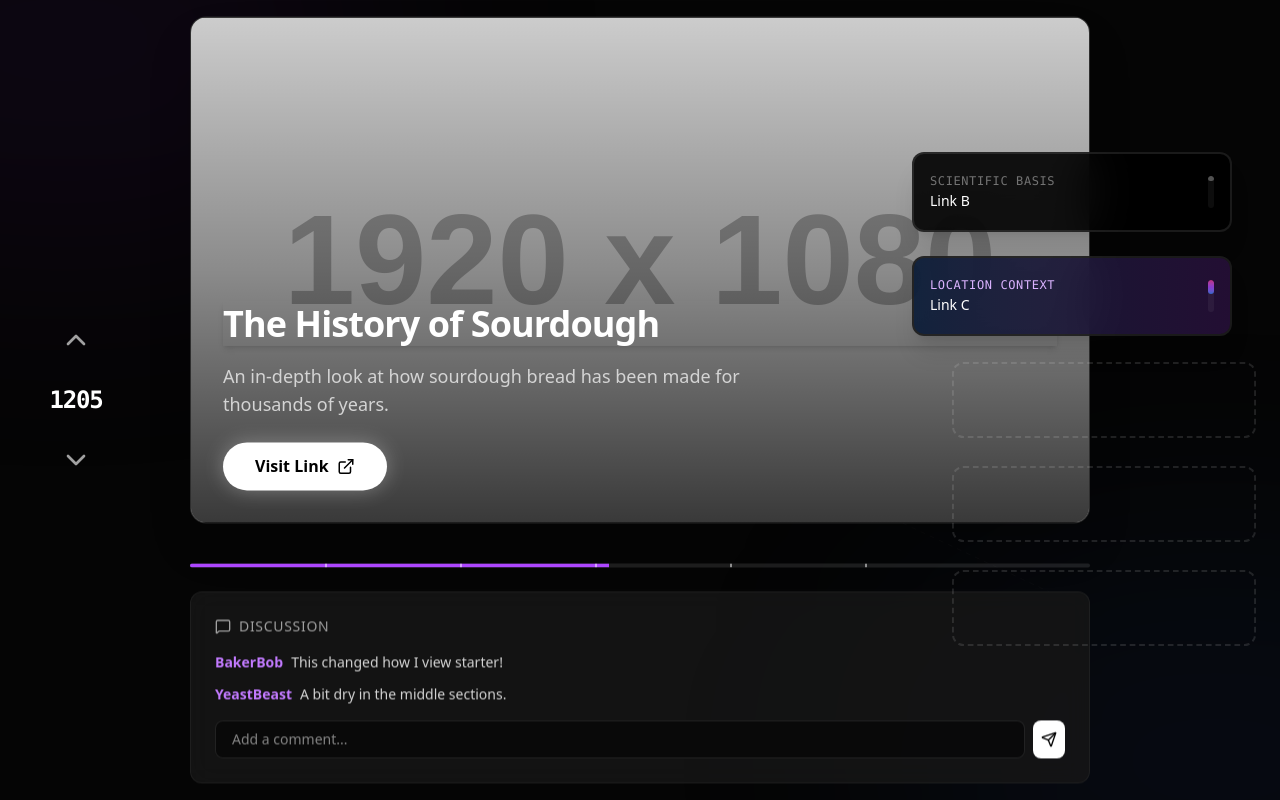
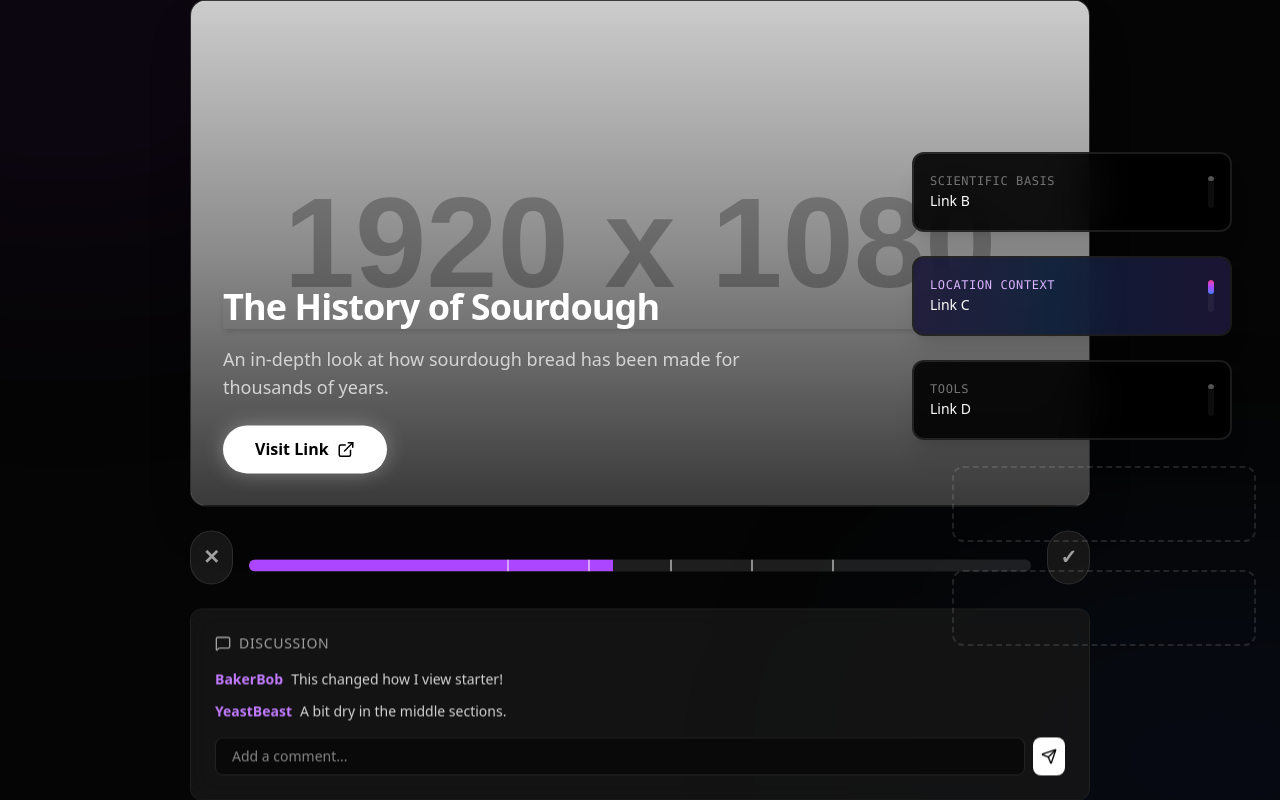
Before and after one commit to sdwr/linksite, a Next.js app in the folder web/: page / in a window 1280 px wide. Built offline with nearby package versions, Linux system fonts and the light colour scheme.

Commit message:
timer and satellite tweaks

```diff
--- a/web/src/components/LinkView.tsx
+++ b/web/src/components/LinkView.tsx
@@ -13,7 +13,10 @@ export const LinkView: React.FC = () => {
 
   if (!currentNode) return <div className="text-white">Node not found</div>;
 
-  // Determine probabilities based on upvotes
+  // Determine probabilities based on upvotes + local session votes
+  // We need to track local votes
+  const [localVotes, setLocalVotes] = useState<Record<string, number>>({});
+
   const connectionsWithData = useMemo(() => {
     return currentNode.connections.map(conn => {
       const node = MOCK_NETWORK[conn.targetId];
@@ -24,35 +27,75 @@ export const LinkView: React.FC = () => {
   const probabilities = useMemo(() => {
     if (connectionsWithData.length === 0) return {};
 
-    // Simple mock probability: relative upvotes
-    const totalUpvotes = connectionsWithData.reduce((sum, c) => sum + (c.node?.stats.upvotes || 0), 0);
+    // Calculate total including local session votes
+    // Base score = upvotes. Local vote adds distinct weight (e.g. +500)
+    const getScore = (id: string, base: number) => base + (localVotes[id] || 0) * 500;
+
+    const totalScore = connectionsWithData.reduce((sum, c) => sum + getScore(c.targetId, c.node?.stats.upvotes || 0), 0);
     const probs: Record<string, number> = {};
 
     connectionsWithData.forEach(c => {
-      if (totalUpvotes === 0) probs[c.targetId] = 1 / connectionsWithData.length;
-      else probs[c.targetId] = (c.node?.stats.upvotes || 0) / totalUpvotes;
+      const score = getScore(c.targetId, c.node?.stats.upvotes || 0);
+      if (totalScore === 0) probs[c.targetId] = 1 / connectionsWithData.length;
+      else probs[c.targetId] = score / totalScore;
     });
 
     return probs;
-  }, [connectionsWithData]);
+  }, [connectionsWithData, localVotes]);
 
   // Timer & Reveal Logic
   const [revealedCount, setRevealedCount] = useState(0);
+  const [timeAdjustment, setTimeAdjustment] = useState<{ id: number, amountMs: number } | undefined>(undefined);
+  const [isTransitioning, setIsTransitioning] = useState(false);
+
   const DURATION = 10000; // 10 seconds per link
   const SATELLITE_COUNT = Math.min(connectionsWithData.length, 5);
 
+  const transitionTo = (nextId: string) => {
+    if (isTransitioning) return;
+    setIsTransitioning(true);
+
+    // Wait for exit animation
+    setTimeout(() => {
+      setCurrentLinkId(nextId);
+      // Wait for enter animation (optional, or just reset immediately if render handles it)
+      // We'll keep it simple: change ID, then unset transitioning after short delay
+      setTimeout(() => {
+        setIsTransitioning(false);
+      }, 100);
+    }, 500); // 500ms exit
+  };
+
   // Calculate markers for when to reveal satellites
-  // Distribute them evenly over the first 80% of the timer
+  // Distribute them evenly over the range 33% -> 85%
   const markers = useMemo(() => {
+    if (SATELLITE_COUNT === 0) return [];
+    const start = 33;
+    const end = 85;
+    const step = (end - start) / Math.max(1, SATELLITE_COUNT);
+
     return Array.from({ length: SATELLITE_COUNT }).map((_, i) => {
-      // e.g. 5 items: 15%, 30%, 45%, 60%, 75%
-      return 15 * (i + 1);
+      return start + (step * i);
     });
   }, [SATELLITE_COUNT]);
 
   useEffect(() => {
     setRevealedCount(0);
+    setLocalVotes({});
   }, [currentLinkId]);
+
+  const handleVote = (targetId: string) => {
+    setLocalVotes(prev => ({
+      ...prev,
+      [targetId]: (prev[targetId] || 0) + 1
+    }));
+  };
+
+  const handleAdjustTime = (amountMs: number) => {
+    setTimeAdjustment({ id: Date.now(), amountMs });
+    // If adding time, we don't automatically hide satellites (keep them revealed)
+    // If removing time, markers might be crossed in the TimerBar logic
+  };
 
   // Background Lines
   // Calculate specific positions for the vertical list on the right
@@ -64,17 +107,9 @@ export const LinkView: React.FC = () => {
   const getLineCoordinates = (index: number, total: number) => {
     const centerX = '50%';
     const centerY = '50%';
-
-    // Target X: Fixed near the list
-    // Use calc for precision if possible, but line attributes need values.
-    // We'll use a safe percentage.
     const targetX = '82%';
-
-    // Target Y: Spread out vertically based on index
-    // Spread ~10-12% per item
     const offset = (index - (total - 1) / 2) * 12;
     const targetY = `${50 + offset}%`;
-
     return { x1: centerX, y1: centerY, x2: targetX, y2: targetY };
   };
 
@@ -85,12 +120,14 @@ export const LinkView: React.FC = () => {
       <div className="absolute top-[-20%] left-[-20%] w-[50%] h-[50%] bg-purple-900/10 blur-[120px] rounded-full pointer-events-none" />
       <div className="absolute bottom-[-20%] right-[-20%] w-[50%] h-[50%] bg-blue-900/10 blur-[120px] rounded-full pointer-events-none" />
 
+      {/* Transition Wrapper */}
+      <div
+        className={`absolute inset-0 w-full h-full transition-all duration-500 ease-in-out ${isTransitioning ? 'opacity-0 scale-95 blur-sm pointer-events-none' : 'opacity-100 scale-100 blur-0'}`}
+      >
         {/* SVG Tether Layer - Restored for Satellites */}
-      <svg className="absolute inset-0 w-full h-full pointer-events-none z-10">
+        <svg className="absolute inset-0 w-full h-full pointer-events-none z-10 transition-opacity duration-500">
           {currentNode.connections.slice(0, 5).map((conn, index) => {
             const coords = getLineCoordinates(index, Math.min(currentNode.connections.length, 5));
-          // Only show line if revealed? The user wants "faintly visible" or just "outline".
-          // User said "make sure the lines are there".
             const isRevealed = index < revealedCount;
             return (
               <line
@@ -112,27 +149,55 @@ export const LinkView: React.FC = () => {
         <div className="absolute top-1/2 left-1/2 -translate-x-1/2 -translate-y-1/2 z-20 flex flex-col items-center w-full max-w-4xl">
           <LinkCard node={currentNode} />
 
-        {/* Timer Bar */}
-        <div className="w-[900px] max-w-[90vw] mt-6">
+          {/* Timer Bar + Controls */}
+          <div className="w-[900px] max-w-[90vw] mt-6 flex items-center gap-4">
+            {/* Reject / Subtract Time */}
+            <button
+              // Wait, logic in TimerBar: offset += amount.
+              // effectiveElapsed = real - offset.
+              // remaining = duration - effective.
+              // If we want to REDUCE bar (jump forward), we need to INCREASE effective elapsed.
+              // So we should DECREASE offset (if offset is "added time").
+              // Current logic: offset += amount.
+              // effective = real - offset.
+              // So +amount DECREASES effective elapsed => ADDS TIME.
+              // -amount INCREASES effective elapsed => REMOVES TIME.
+              // "X reduces the bar" => remove time => pass negative.
+              onClick={() => handleAdjustTime(-3000)} // Remove 3s (30%)
+              className="p-3 rounded-full bg-neutral-900 border border-white/10 hover:border-red-500/50 hover:bg-neutral-800 text-neutral-400 hover:text-red-500 transition-all group"
+            >
+              <span className="font-bold text-xl group-active:scale-90 transition-transform block">✕</span>
+            </button>
+
+            <div className="flex-1">
               <TimerBar
-            key={currentLinkId} // Force re-mount on link change to reset timer state completely
+                key={currentLinkId}
                 duration={DURATION}
                 isRunning={true}
                 markers={markers}
+                adjustment={timeAdjustment}
                 onMarkerReached={() => {
                   setRevealedCount(prev => prev + 1);
                 }}
                 onComplete={() => {
-              // Auto-navigate to highest probability link
-              // Find highest prob
+                  // Navigate to highest probability (voted)
                   let bestId = connectionsWithData[0]?.targetId;
                   let maxP = -1;
                   Object.entries(probabilities).forEach(([id, p]) => {
                     if (p > maxP) { maxP = p; bestId = id; }
                   });
-              if (bestId) setCurrentLinkId(bestId);
+                  if (bestId) transitionTo(bestId);
                 }}
               />
+            </div>
+
+            {/* Approve / Add Time */}
+            <button
+              onClick={() => handleAdjustTime(10000)} // Add 10s
+              className="p-3 rounded-full bg-neutral-900 border border-white/10 hover:border-green-500/50 hover:bg-neutral-800 text-neutral-400 hover:text-green-500 transition-all group"
+            >
+              <div className="font-bold text-xl group-active:scale-90 transition-transform block">✓</div>
+            </button>
           </div>
 
           {/* The Underground (Comments) */}
@@ -162,47 +227,14 @@ export const LinkView: React.FC = () => {
           </div>
         </div>
 
-      {/* The Left Wing (Rating) */}
-      <div className="absolute left-12 top-1/2 -translate-y-1/2 flex flex-col items-center gap-4 z-30">
-        <button
-          className="group relative p-3 rounded-full hover:bg-white/10 text-neutral-400 hover:text-green-400 transition-all hover:scale-110 active:scale-90 duration-200"
-          onClick={(e) => {
-            const btn = e.currentTarget;
-            btn.classList.add('animate-[spin_0.5s_ease-out]');
-            setTimeout(() => btn.classList.remove('animate-[spin_0.5s_ease-out]'), 500);
-          }}
-        >
-          <div className="absolute inset-0 rounded-full bg-green-500/20 scale-0 group-hover:scale-100 transition-transform duration-300" />
-          <ChevronUp size={32} className="relative z-10" />
-        </button>
-
-        <div className="text-2xl font-bold font-mono tracking-tighter tabular-nums">
-          <span className="animate-in slide-in-from-bottom duration-300 key={currentLinkId}">
-            {currentNode.stats.upvotes - currentNode.stats.downvotes}
-          </span>
-        </div>
-
-        <button
-          className="group relative p-3 rounded-full hover:bg-white/10 text-neutral-400 hover:text-red-400 transition-all hover:scale-110 active:scale-90 duration-200"
-          onClick={(e) => {
-            const btn = e.currentTarget;
-            btn.classList.add('animate-[shake_0.5s_ease-out]'); // Standard shake or wiggle
-            // simplified shake manually via transform in keyframes or just scale
-          }}
-        >
-          <div className="absolute inset-0 rounded-full bg-red-500/20 scale-0 group-hover:scale-100 transition-transform duration-300" />
-          <ChevronDown size={32} className="relative z-10" />
-        </button>
-      </div>
-
         {/* The Right Wing (Satellites) */}
         <SatelliteList
           connections={currentNode.connections}
           revealedCount={revealedCount}
           probabilities={probabilities}
-        onSelect={setCurrentLinkId}
+          onSelect={handleVote}
         />
-
+      </div>
     </div>
   );
 };
--- a/web/src/components/SatelliteList.tsx
+++ b/web/src/components/SatelliteList.tsx
@@ -39,7 +39,15 @@ export const SatelliteList: React.FC<SatelliteListProps> = ({
                 ${isRevealed ? 'translate-x-0 opacity-100 scale-100' : 'translate-x-8 opacity-60 scale-95'}
               `}
             style={{ transitionDelay: `${index * 100}ms` }}
-            onClick={() => isRevealed && onSelect(conn.targetId)}
+            onClick={(e) => {
+              if (isRevealed) {
+                onSelect(conn.targetId);
+                // Add quick pulse animation or splash
+                const el = e.currentTarget;
+                el.classList.add('scale-110', 'brightness-125');
+                setTimeout(() => el.classList.remove('scale-110', 'brightness-125'), 200);
+              }
+            }}
           >
             <div
               className={`
```
Also changed, not shown: web/src/components/TimerBar.tsx (+39 -5 lines). Lines whose indentation alone changed are shown as unchanged.
